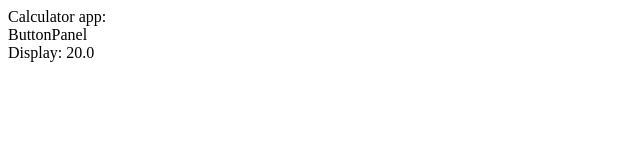
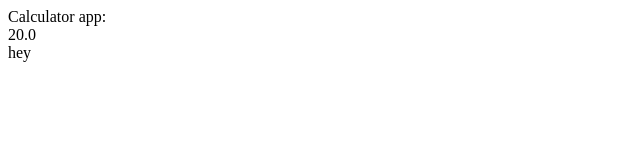
Before and after one commit to adamclasic/react_calculator, a React (Create React App) app: page / in a window 1280 px wide. Shown: the top 160 px of the page, without its empty margins (0-640 px from the left). Built offline with nearby package versions, Linux system fonts and the light colour scheme.

Commit message:
add a working buttonPanel

```diff
--- a/src/components/App.js
+++ b/src/components/App.js
@@ -7,8 +7,8 @@ function App() {
   return (
     <div className="App">
       Calculator app:
+      <Display count="20.0" />
       <ButtonPanel />
-      <Display count="20.0" />
     </div>
   );
 }
--- a/src/components/Button.js
+++ b/src/components/Button.js
@@ -0,0 +1,18 @@
+import React from 'react';
+import PropTypes from 'prop-types';
+
+const Button = props => {
+  const { name } = props;
+
+  return (
+    <div>
+      { name }
+    </div>
+  );
+};
+
+Button.propTypes = {
+  name: PropTypes.string.isRequired,
+};
+
+export default Button;
--- a/src/components/ButtonPanel.js
+++ b/src/components/ButtonPanel.js
@@ -1,8 +1,9 @@
 import React from 'react';
+import Button from './Button';
 
 const ButtonPanel = () => (
   <div>
-    ButtonPanel
+    <Button name="hey" />
   </div>
 );
 
--- a/src/components/Display.js
+++ b/src/components/Display.js
@@ -6,8 +6,6 @@ const Display = props => {
 
   return (
     <div>
-      Display:
-      {' '}
       { count }
     </div>
   );
@@ -18,7 +16,7 @@ Display.propTypes = {
 };
 
 Display.defaultProps = {
-  count: '00',
+  count: '0',
 };
 
 export default Display;
```
